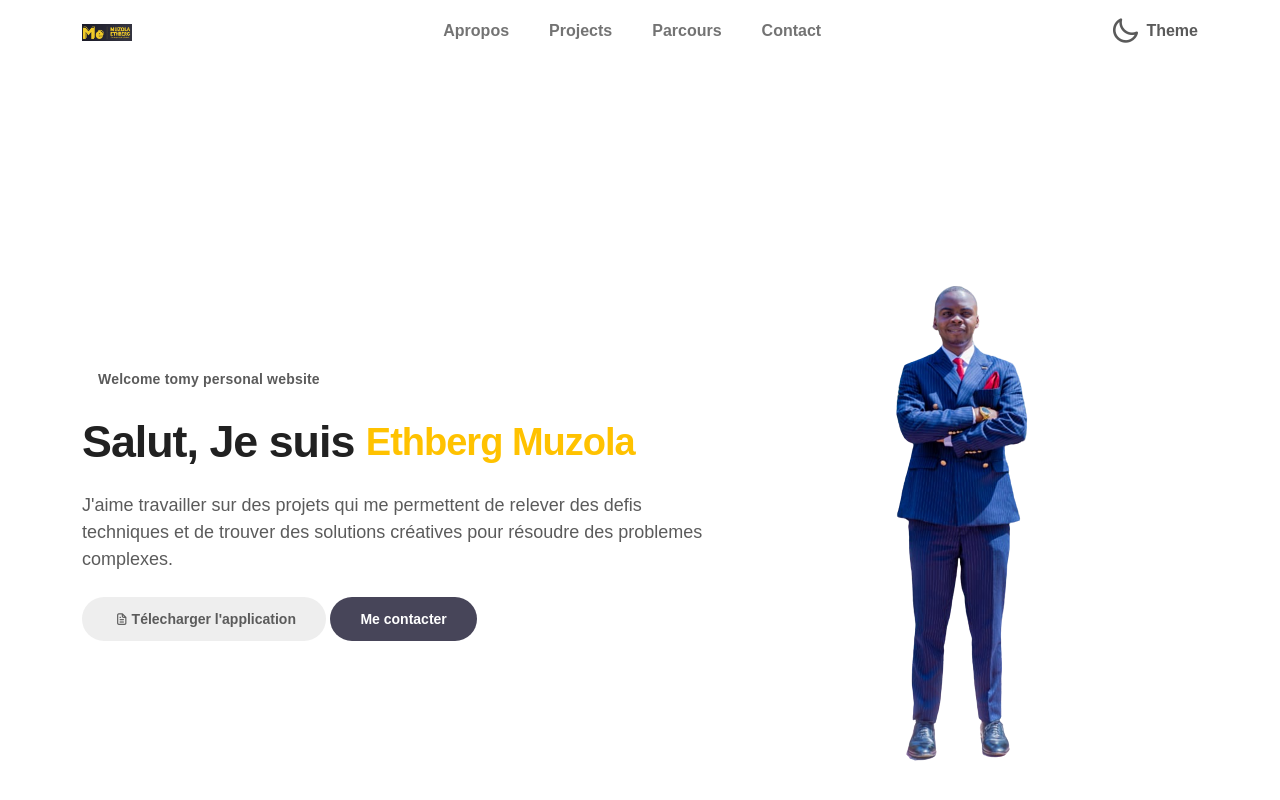
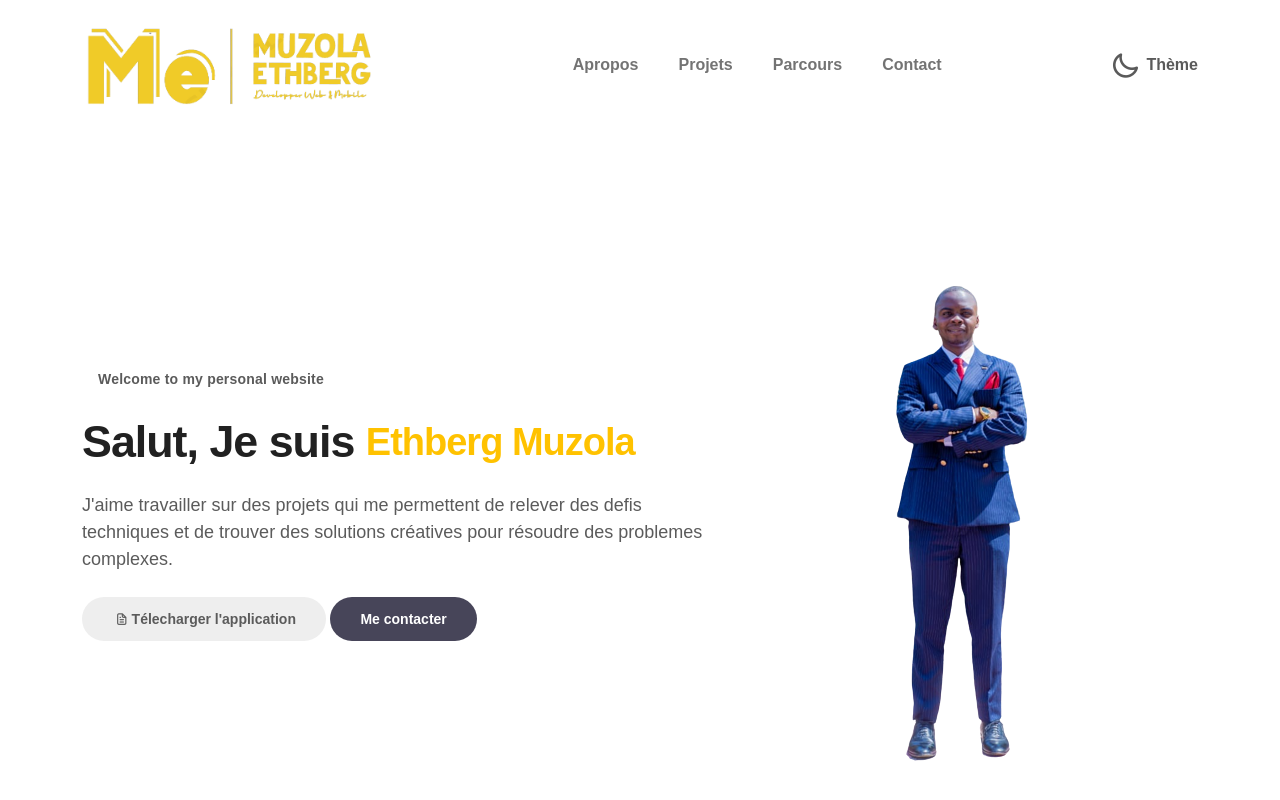
Before and after one commit to EThys/MuzolaEthberg, a plain HTML site: page index.html in a window 1280 px wide. Shown: the top 800 px of the page. Drawn offline with nearby package versions, Linux system fonts and the light colour scheme; a script that the page names is missing; files whose address does not match are found by name.

Commit message:
Ajout logo bien dimentionné

```diff
--- a/index.html
+++ b/index.html
@@ -33,7 +33,7 @@ https://www.tooplate.com/view/2115-marvel
     <!-- MENU -->
     <nav class="navbar navbar-expand-sm navbar-light">
         <div class="container">
-            <a class="navbar-brand" href="index.html"><img style="width: 50px;" src="images/logoo.png" alt=""></a>
+            <a class="navbar-brand" href="index.html"><img style="width: 300px" src="images/logoa.png" alt=""></a>
 
             <button class="navbar-toggler" type="button" data-toggle="collapse" data-target="#navbarNav" aria-controls="navbarNav" aria-expanded="false"
                 aria-label="Toggle navigation">
@@ -48,7 +48,7 @@ https://www.tooplate.com/view/2115-marvel
                         <a href="#about" class="nav-link"><span data-hover="About">Apropos</span></a>
                     </li>
                     <li class="nav-item">
-                        <a href="#project" class="nav-link"><span data-hover="Projects">Projects</span></a>
+                        <a href="#project" class="nav-link"><span data-hover="Projects">Projets</span></a>
                     </li>
                     <li class="nav-item">
                         <a href="#resume" class="nav-link"><span data-hover="Resume">Parcours</span></a>
@@ -62,7 +62,7 @@ https://www.tooplate.com/view/2115-marvel
                     <div class="ml-lg-4">
                       <div class="color-mode d-lg-flex justify-content-center align-items-center">
                         <i class="color-mode-icon"></i>
-                        Theme
+                        Thème
                       </div>
                     </div>
                 </ul>
@@ -77,7 +77,7 @@ https://www.tooplate.com/view/2115-marvel
 
                 <div class="col-lg-7 col-md-12 col-12 d-flex align-items-center">
                     <div class="about-text">
-                        <small class="small-text">Welcome to<span class="mobile-block">my personal website</span></small>
+                        <small class="small-text">Welcome to<span class="mobile-block"> my personal website</span></small>
                         <h1 class="animated animated-text">
                             <span class="mr-2">Salut, Je suis</span>
                                 <div class="animated-info">
```
